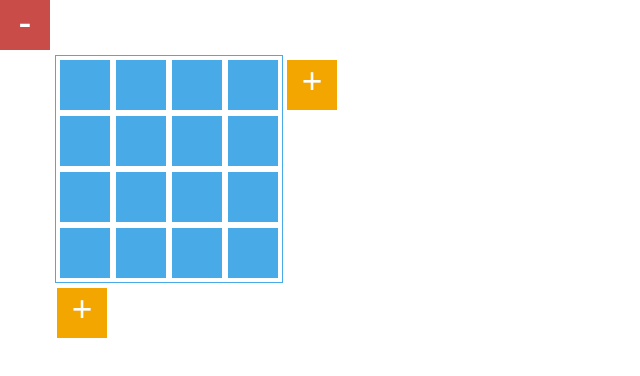
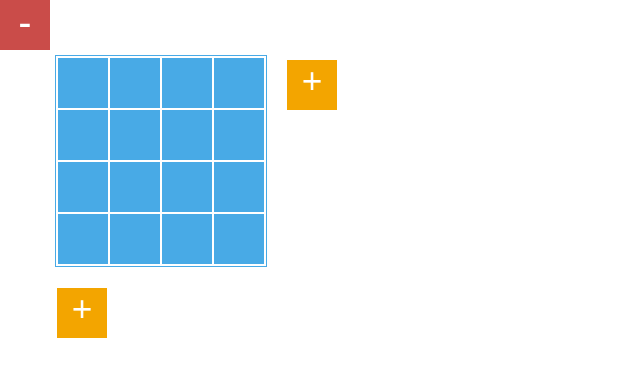
Before and after one commit to gekston/test666, a website: page index.html in a window 1280 px wide. Shown: the whole page, without its empty margins (0-640 px from the left). Drawn offline with Linux system fonts and the light colour scheme.

Commit message:
fix td padding

```diff
--- a/style/style.css
+++ b/style/style.css
@@ -4,7 +4,7 @@
   --btn-rm-color: #b20000;
   --btn-rm-hover: #ca4c49;
   --table-color: #48aae6;
---white: #ffffff;
+  --white: #ffffff;
 }
 * {
   margin: 0;
@@ -13,11 +13,12 @@
 .container__table {
   border: 1px solid var(--table-color);
   margin: 55px;
+  border-spacing: 2px;
 }
 .container__table tr td {
   width: 50px;
   height: 50px;
-  border: 2px solid var(--white);
+  /*border: 1px solid var(--white);*/
   background-color: var(--table-color);
 }
 .btn__rm,
```
